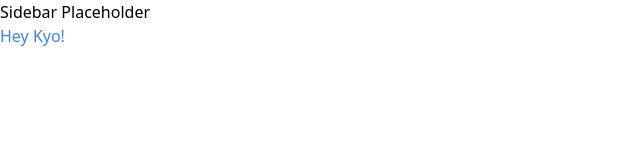
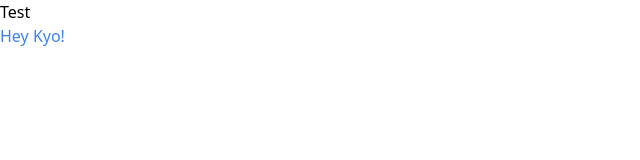
Before and after one commit to KevinMCollier/word_collector_frontend, a React (Vite) app: page /home in a window 1280 px wide. Shown: the top 160 px of the page, without its empty margins (0-640 px from the left). Built offline with nearby package versions, Linux system fonts and the light colour scheme.

Commit message:
completed login functionality

```diff
--- a/src/layouts/Sidebar.jsx
+++ b/src/layouts/Sidebar.jsx
@@ -1,5 +1,9 @@
 const Sidebar = () => {
-  return <div>Sidebar Placeholder</div>
+  return (
+    <div>
+      Test
+    </div>
+  )
 }
 
 export default Sidebar;
```
